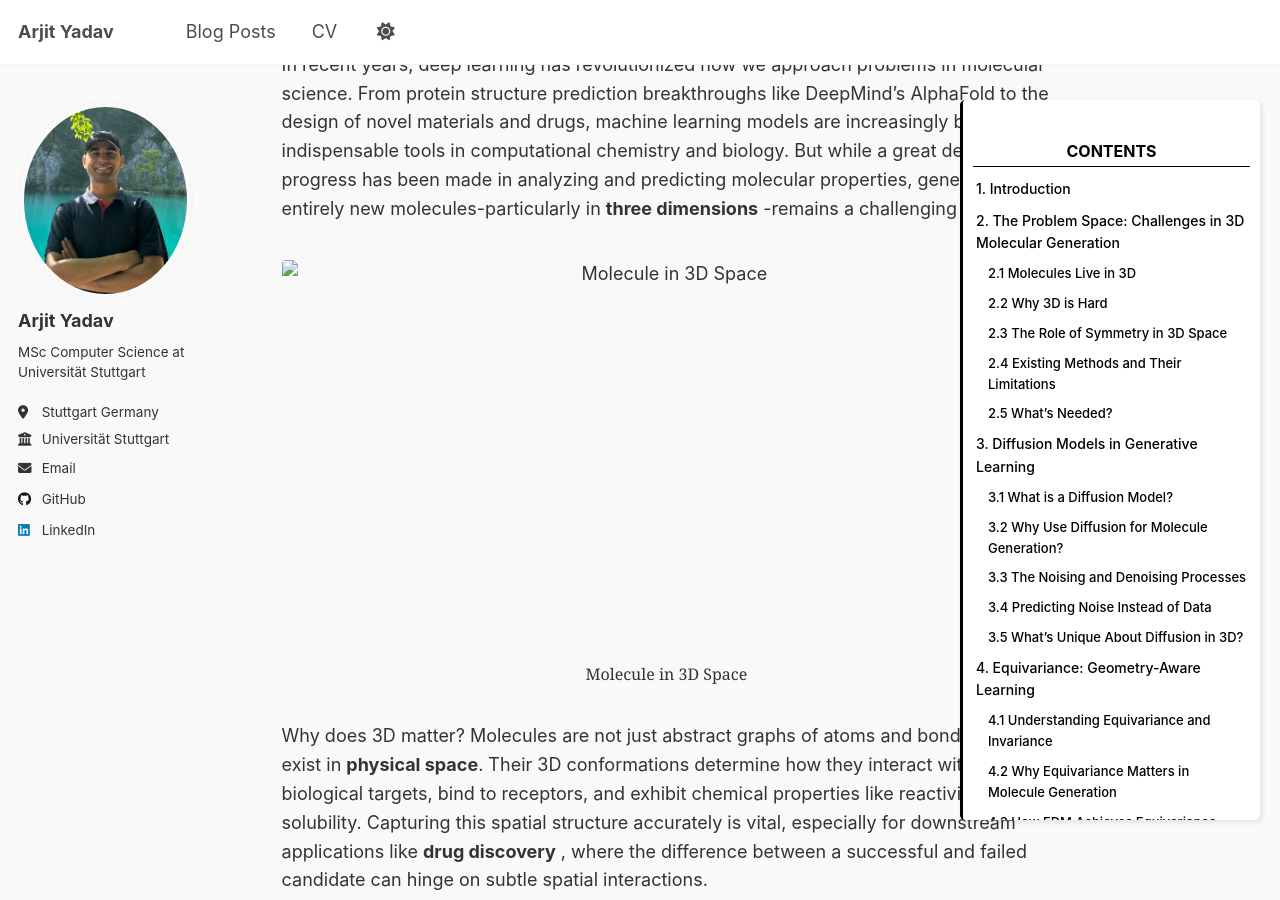
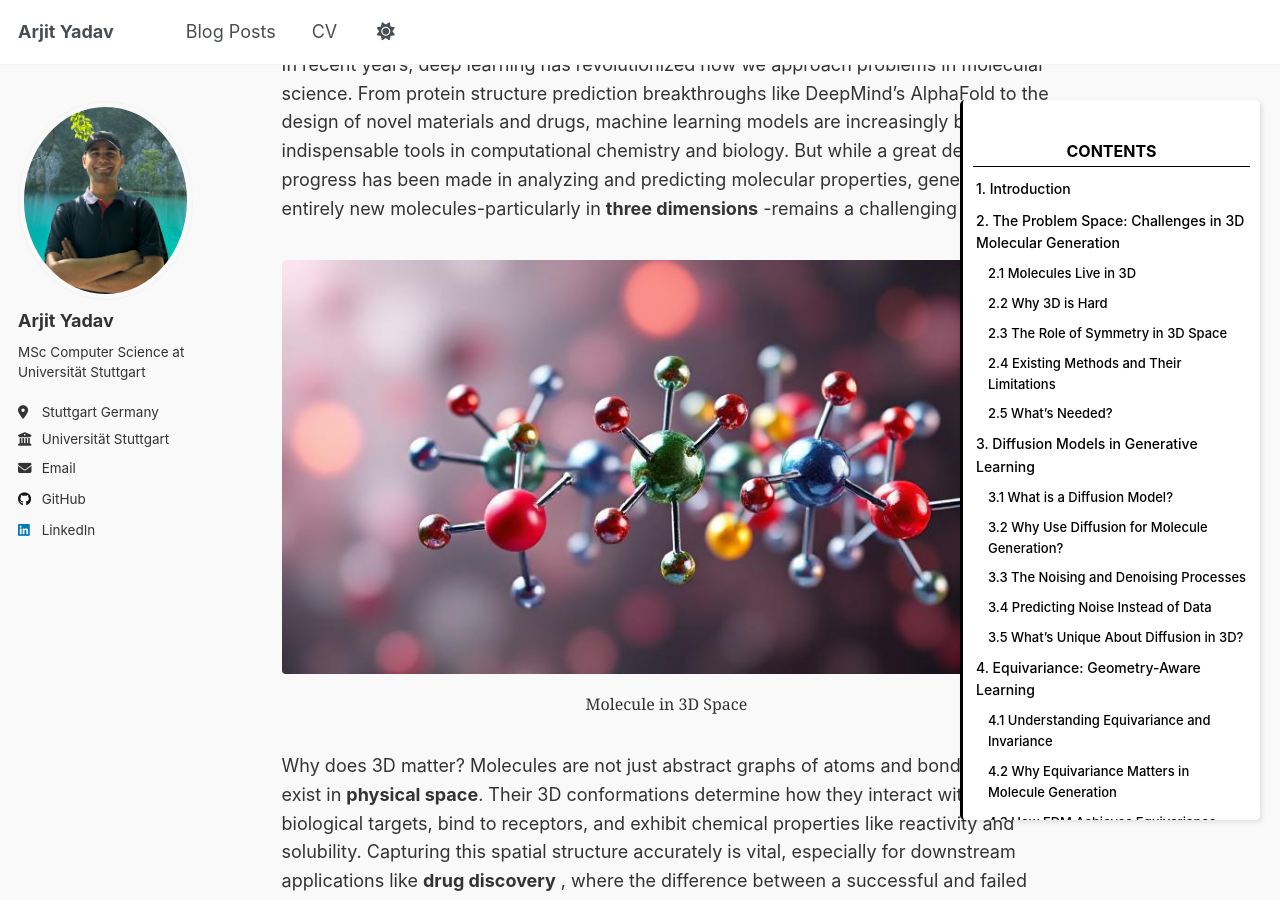
Before and after one commit to arjityadav/arjityadav.github.io, a Jekyll site: the page built from _posts/2025-07-31-Equivariant Diffusion for Molecule Generation in 3D.md, in a window 1280 px wide and 900 px high, scrolled down 605 px. Built offline with Jekyll 4.4.1, drawn with Linux system fonts in a browser that asks for light colours; a script that is not in the unit is left out.

Commit message:
Update 2025-07-31-Equivariant Diffusion for Molecule Generation in 3D.md

```diff
--- a/_posts/2025-07-31-Equivariant Diffusion for Molecule Generation in 3D.md
+++ b/_posts/2025-07-31-Equivariant Diffusion for Molecule Generation in 3D.md
@@ -19,7 +19,7 @@ Welcome to my blog post summarizing and analyzing the paper <a href="https://arx
 In recent years, deep learning has revolutionized how we approach problems in molecular science. From protein structure prediction breakthroughs like DeepMind’s AlphaFold to the design of novel materials and drugs, machine learning models are increasingly becoming indispensable tools in computational chemistry and biology. But while a great deal of progress has been made in analyzing and predicting molecular properties, generating entirely new molecules-particularly in **three dimensions** -remains a challenging frontier.
 
 <figure>
-  <img src="https://arjityadav.github.io/assets/images/1.jpeg" alt="Molecule in 3D Space" width="640" height="320">
+  <img src="{{ site.baseurl }}/images/1.jpeg" alt="Molecule in 3D Space" width="640" height="320">
   <figcaption style="text-align: center;">Molecule in 3D Space</figcaption>
 </figure>
 
```
